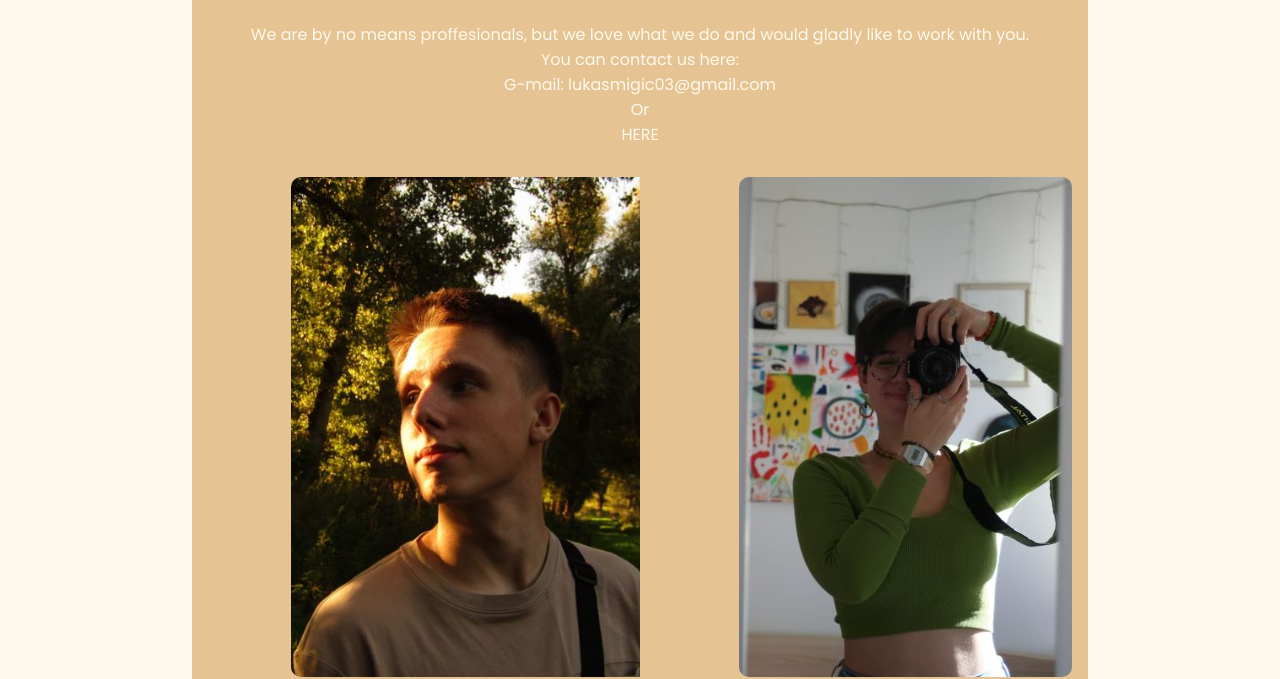
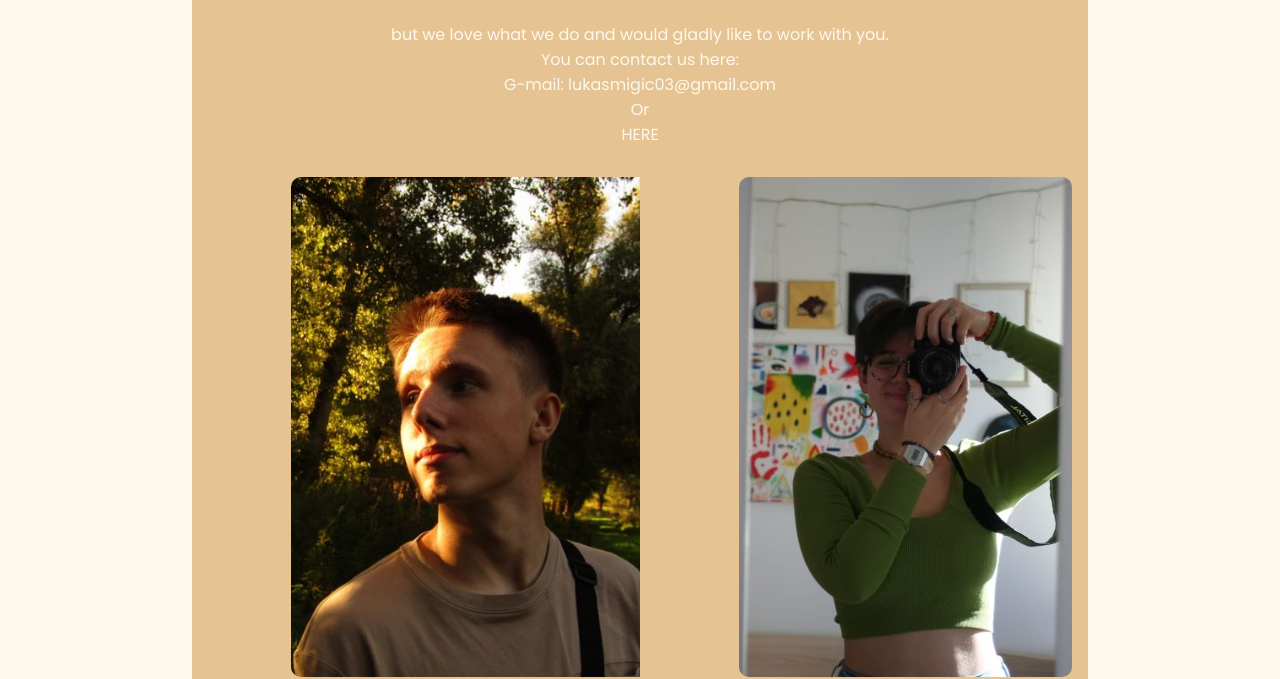
Before and after one commit to smigaa/allegorysmigic, a plain HTML site: page aboutus.html in a window 1280 px wide. Shown: the part 147-826 px from the top of the page. Drawn offline with Linux system fonts and the light colour scheme.

Commit message:
Add files via upload

```diff
--- a/aboutus.html
+++ b/aboutus.html
@@ -46,7 +46,7 @@
 				<div id="introduction">
 					<h1>About us</h1><br/>
 									<p>
-										We are by no means proffesionals, but we love what we do and would gladly like to work with you.</br>
+										 but we love what we do and would gladly like to work with you.</br>
 										You can contact us here:<br/>
 										G-mail:<a href="mailto:lukasmigic03@gmail.com"><span> lukasmigic03@gmail.com</span></a></br>
 										Or <a href="contact.html" ><p id="here">HERE</p></a>
```
